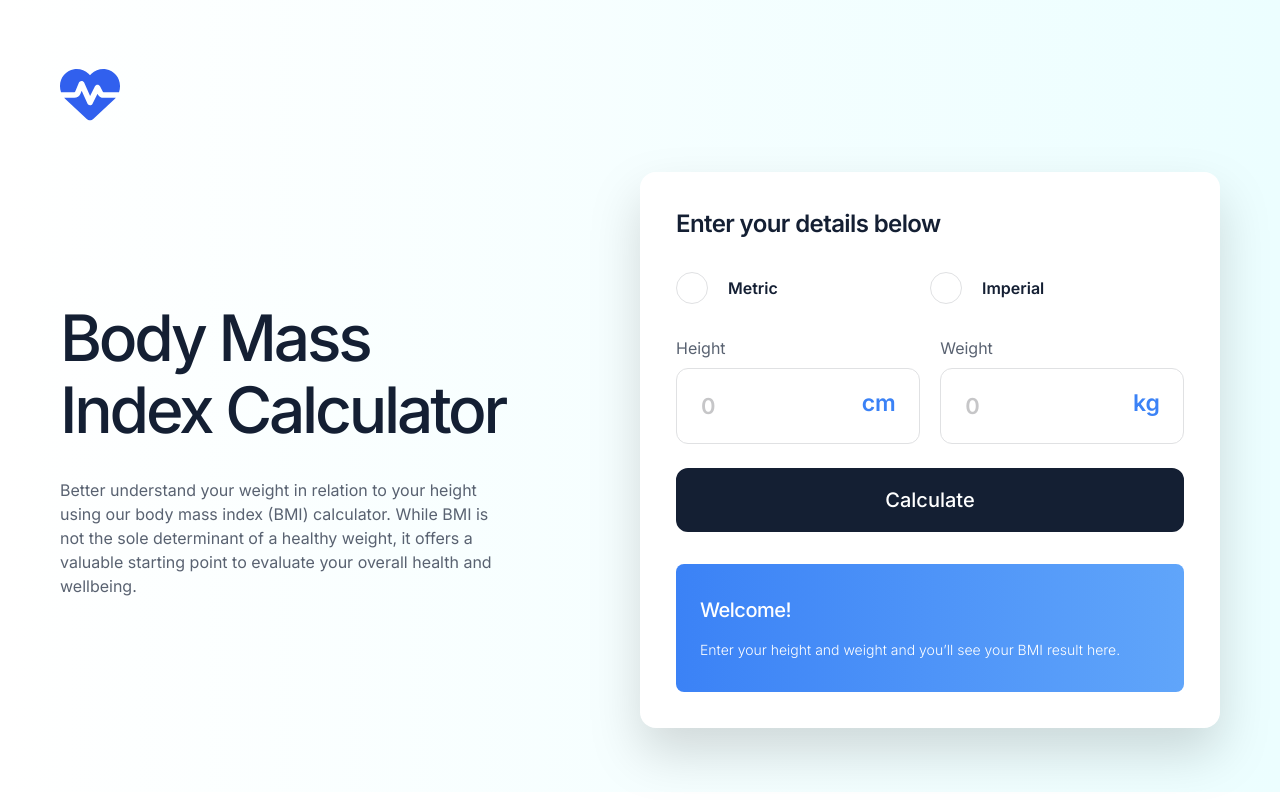
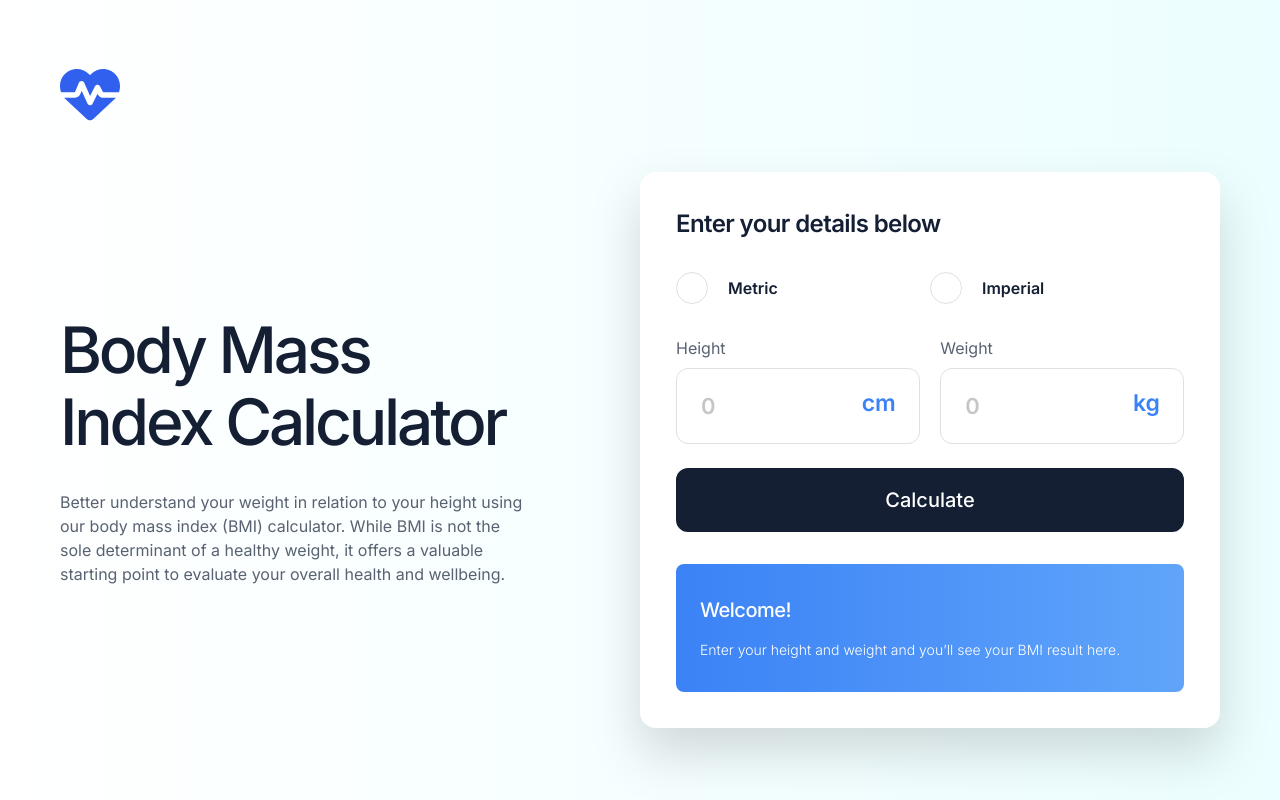
Before and after one commit to ntjnh/fem-bmi-calculator, a React (Vite) app: page / in a window 1280 px wide. Shown: the top 800 px of the page. Built offline with nearby package versions, Linux system fonts and the light colour scheme.

Commit message:
Adjust Header spacing and positioning

```diff
--- a/src/components/Header.jsx
+++ b/src/components/Header.jsx
@@ -3,9 +3,9 @@ import Form from './Form'
 
 export default function Header() {
     return (
-        <header className="bg-gradient-to-r from-white to-cyan-50 p-7 md:px-0 md:py-16">
+        <header className="bg-gradient-to-r from-white to-cyan-50 p-7 md:px-0 md:pb-24 md:pt-16">
 
-            <div className="container mx-auto">
+            <div className="container">
 
                 <div className="mb-4 md:mb-12 text-center md:text-left">
                     <img className="inline-block w-12 md:w-[60px]" src={logo} alt="Site logo" />
@@ -15,7 +15,7 @@ export default function Header() {
 
                     <div className="mb-12 md:mb-0 text-center md:text-left md:w-1/2">
                         <h1 className="font-medium leading-[1.125] mb-8 text-[46px] md:text-[64px] tracking-tighter">Body Mass <br />Index Calculator</h1>
-                        <p className="text-slate-550 md:w-3/4">Better understand your weight in relation to your height using our body mass index (BMI) calculator. While BMI is not the sole determinant of a healthy weight, it offers a valuable starting point to evaluate your overall health and wellbeing.</p>
+                        <p className="text-slate-550 md:w-4/5">Better understand your weight in relation to your height using our body mass index (BMI) calculator. While BMI is not the sole determinant of a healthy weight, it offers a valuable starting point to evaluate your overall health and wellbeing.</p>
                     </div>
 
                     <section className="md:w-1/2">
```
